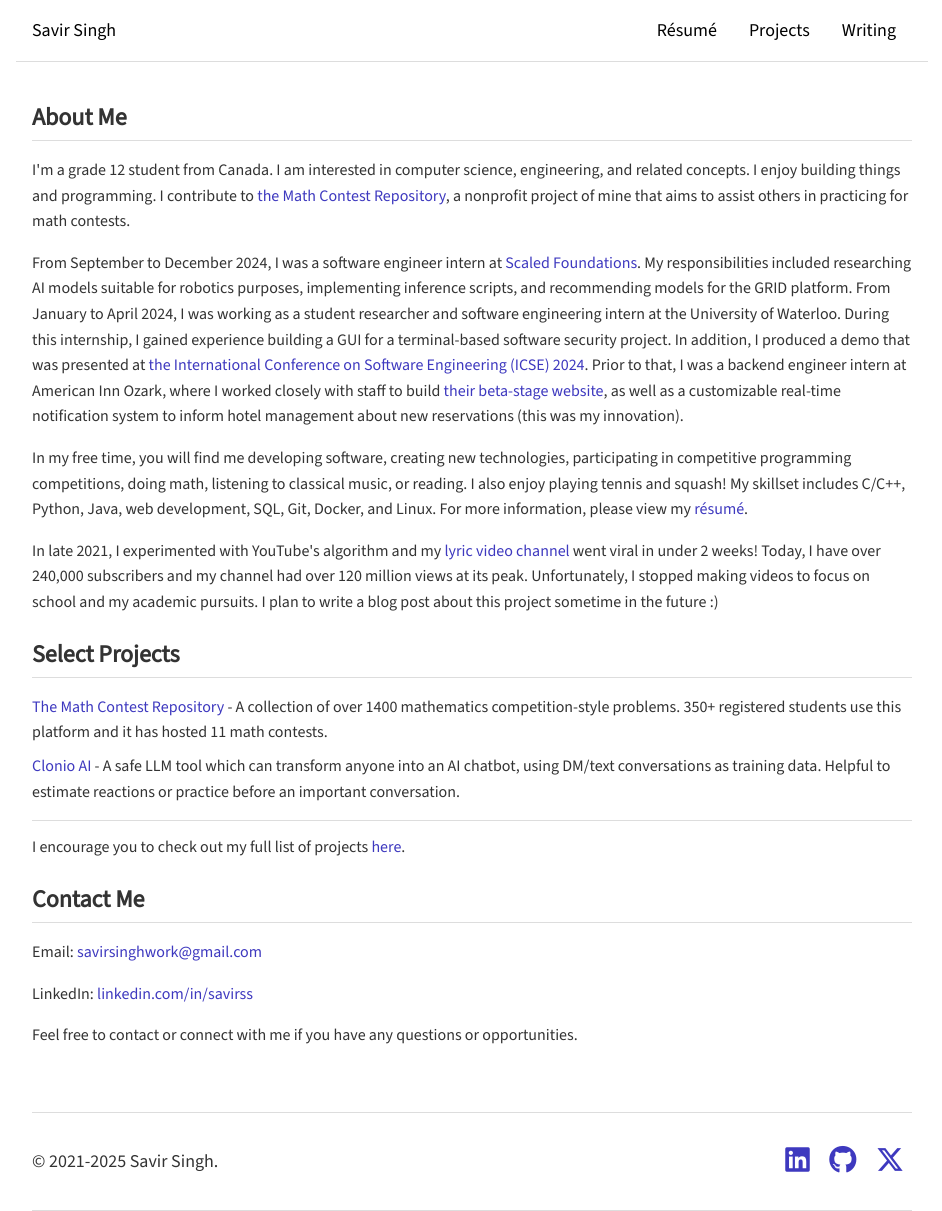
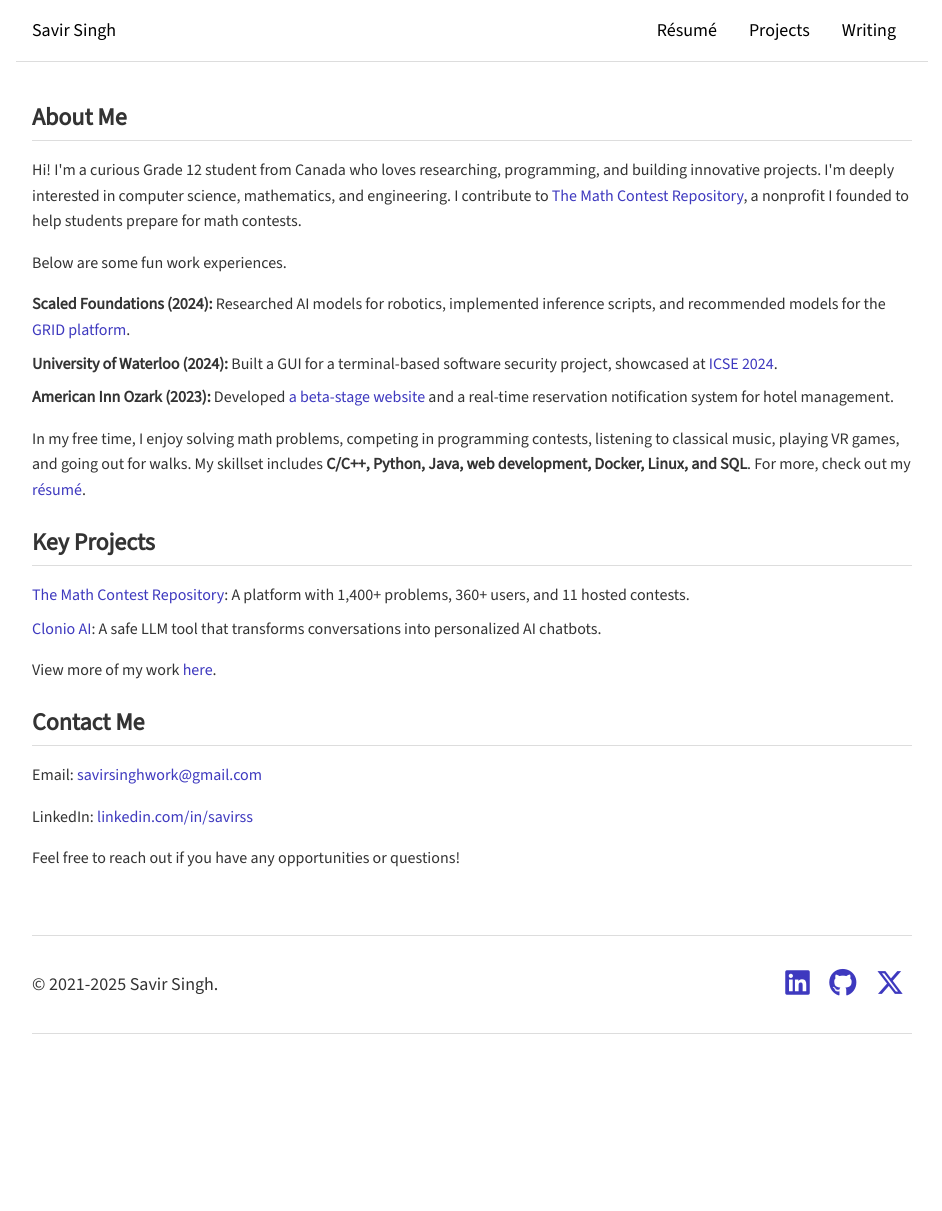
Before and after one commit to savirsingh/savirsingh.github.io, a Jekyll site: the page built from index.html, in a window 1280 px wide. Shown: the whole page, without its empty margins (168-1110 px from the left). Built offline with Jekyll 4.4.1, drawn with Linux system fonts in a browser that asks for light colours; the list of posts is cut into pages by our own code; after the commit the page ends 1034 px from its top, so only the background shows below that.

Commit message:
Update index.html

```diff
--- a/index.html
+++ b/index.html
@@ -5,26 +5,30 @@ title: Home
 
 <section id="about">
     <h2>About Me</h2>
-    <p>I'm a grade 12 student from Canada. I am interested in computer science, engineering, and related concepts. I enjoy building things and programming. I contribute to <a href="https://mathcontestrepository.pythonanywhere.com/user/savir">the Math Contest Repository</a>, a nonprofit project of mine that aims to assist others in practicing for math contests.</p>
-    <p>From September to December 2024, I was a software engineer intern at <a href="https://www.scaledfoundations.ai/" target="_blank">Scaled Foundations</a>. My responsibilities included researching AI models suitable for robotics purposes, implementing inference scripts, and recommending models for the GRID platform. From January to April 2024, I was working as a student researcher and software engineering intern at the University of Waterloo. During this internship, I gained experience building a GUI for a terminal-based software security project. In addition, I produced a demo that was presented at <a href="https://conf.researchr.org/home/icse-2024">the International Conference on Software Engineering (ICSE) 2024</a>. Prior to that, I was a backend engineer intern at American Inn Ozark, where I worked closely with staff to build <a href="https://www.americaninnozark.com">their beta-stage website</a>, as well as a customizable real-time notification system to inform hotel management about new reservations (this was my innovation).</p>
-    <p>In my free time, you will find me developing software, creating new technologies, participating in competitive programming competitions, doing math, listening to classical music, or reading. I also enjoy playing tennis and squash! My skillset includes C/C++, Python, Java, web development, SQL, Git, Docker, and Linux. For more information, please view my <a href="/resume">résumé</a>.</p>
-    <p>In late 2021, I experimented with YouTube's algorithm and my <a href="https://www.youtube.com/@vibelyrics/videos">lyric video channel</a> went viral in under 2 weeks! Today, I have over 240,000 subscribers and my channel had over 120 million views at its peak. Unfortunately, I stopped making videos to focus on school and my academic pursuits. I plan to write a blog post about this project sometime in the future :)</p>
+    <p>Hi! I'm a curious Grade 12 student from Canada who loves researching, programming, and building innovative projects. I'm deeply interested in computer science, mathematics, and engineering. I contribute to <a href="https://mathcontestrepository.pythonanywhere.com/user/savir">The Math Contest Repository</a>, a nonprofit I founded to help students prepare for math contests.</p>
+    <p>Below are some fun work experiences.</p>
+    <ul>
+        <li><strong>Scaled Foundations (2024):</strong> Researched AI models for robotics, implemented inference scripts, and recommended models for the <a href="https://scaledfoundations.ai">GRID platform</a>.</li>
+        <li><strong>University of Waterloo (2024):</strong> Built a GUI for a terminal-based software security project, showcased at <a href="https://conf.researchr.org/home/icse-2024">ICSE 2024</a>.</li>
+        <li><strong>American Inn Ozark (2023):</strong> Developed <a href="https://www.americaninnozark.com">a beta-stage website</a> and a real-time reservation notification system for hotel management.</li>
+    </ul>
+    <p>In my free time, I enjoy solving math problems, competing in programming contests, listening to classical music, playing VR games, and going out for walks. My skillset includes <strong>C/C++, Python, Java, web development, Docker, Linux, and SQL</strong>. For more, check out my <a href="/resume">résumé</a>.</p>
 </section>
 
 <section id="projects">
-    <h2>Select Projects</h2>
+    <h2>Key Projects</h2>
     <ul>
-        <li><a href="https://mathcontestrepository.pythonanywhere.com">The Math Contest Repository</a> - A collection of over 1400 mathematics competition-style problems. 350+ registered students use this platform and it has hosted 11 math contests.</li>
-        <li><a href="https://clonioai.guessoword.com">Clonio AI</a> - A safe LLM tool which can transform anyone into an AI chatbot, using DM/text conversations as training data. Helpful to estimate reactions or practice before an important conversation.</li>
+        <li><a href="https://mathcontestrepository.pythonanywhere.com">The Math Contest Repository</a>: A platform with 1,400+ problems, 360+ users, and 11 hosted contests.</li>
+        <li><a href="https://clonioai.guessoword.com">Clonio AI</a>: A safe LLM tool that transforms conversations into personalized AI chatbots.</li>
     </ul>
-    <p style="border-top:1px solid #ddd; padding-top: 0.8rem;">I encourage you to check out my full list of projects <a href="/projects">here</a>.</p>
+    <p>View more of my work <a href="/projects">here</a>.</p>
 </section>
 
 <section id="contact">
     <h2>Contact Me</h2>
     <p>Email: <span id="email"></span></p>
     <p>LinkedIn: <a href="https://www.linkedin.com/in/savirss">linkedin.com/in/savirss</a></p>
-    <p>Feel free to contact or connect with me if you have any questions or opportunities.</p>
+    <p>Feel free to reach out if you have any opportunities or questions!</p>
 </section>
 
 <script type="text/javascript">
```
